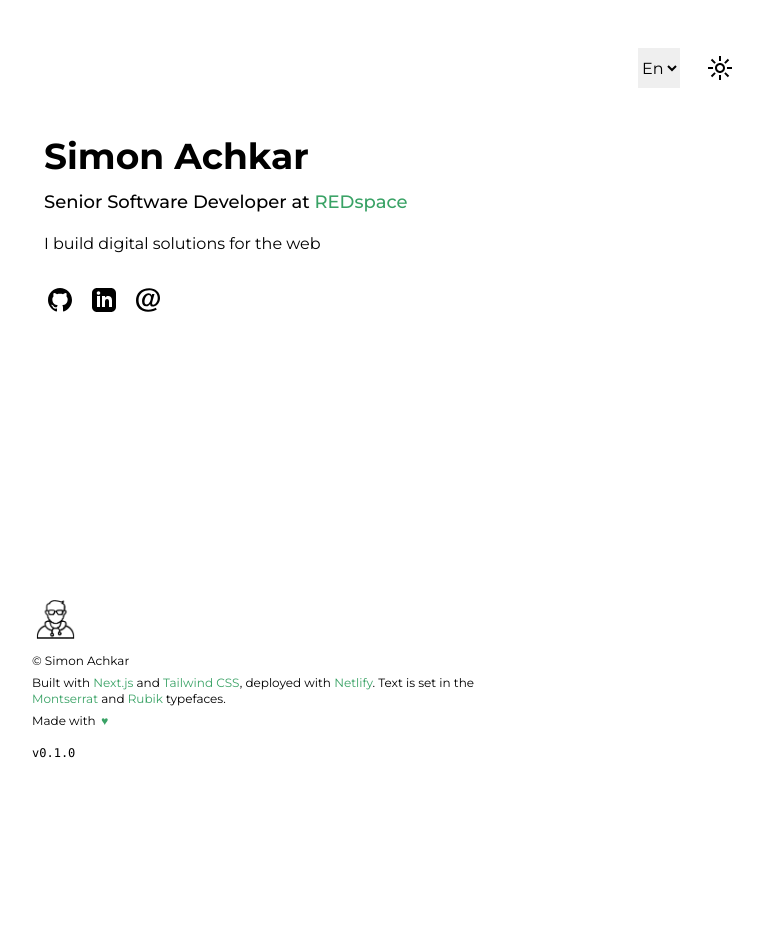
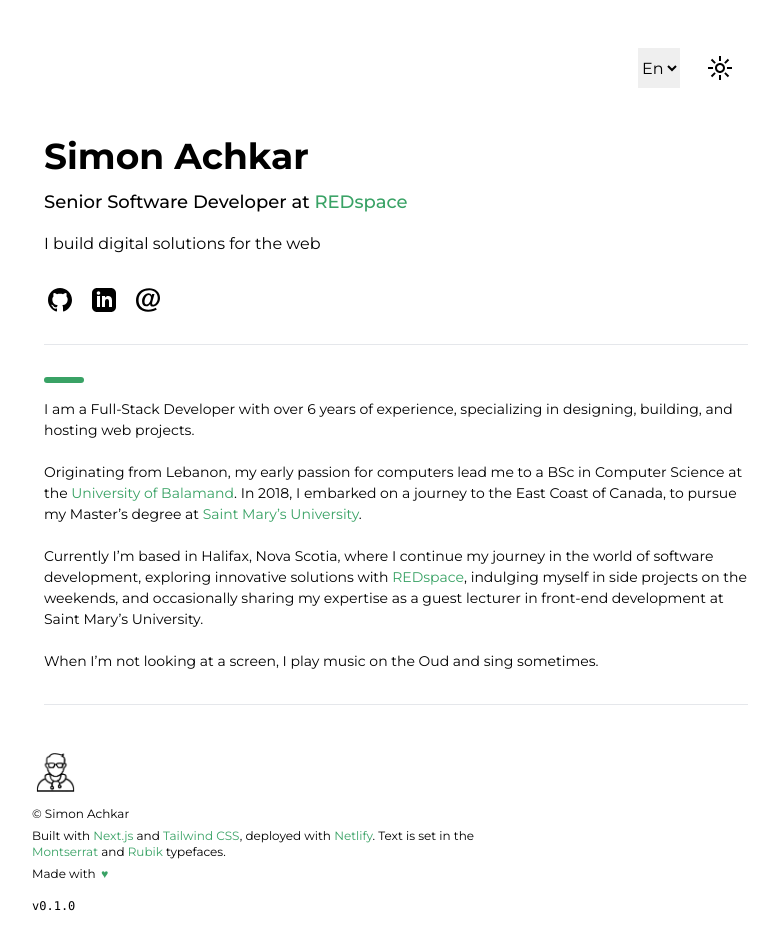
Before and after one commit to simonachkar/www-simonachkar.dev, a Next.js app: page /en in a window 1280 px wide. Shown: the whole page, without its empty margins (244-1021 px from the left). Before the commit the page ends 800 px from the top, so only its background shows below. Built offline with nearby package versions, Linux system fonts and the light colour scheme.

Commit message:
Added About section with its content

```diff
--- a/app/[lang]/page.tsx
+++ b/app/[lang]/page.tsx
@@ -8,7 +8,7 @@ type PageProps = {
 }
 
 export default async function Home({ params }: PageProps) {
-   const { lang } = await params
+  const { lang } = await params
   const dictionary = await getDictionary(lang)
   const content = dictionary['Index']
 
@@ -27,6 +27,17 @@ export default async function Home({ params }: PageProps) {
         </div>
 
         <Socials />
+
+        <hr className='mt-8'></hr>
+
+        <section className='mt-8'>
+          <span className='block w-10 h-1.5 bg-[#39a265] dark:bf-[#4ad483] rounded mb-4'></span>
+          <div className='prose dark:prose-invert max-w-none text-[14px]'>
+            {parse(content.aboutText)}
+          </div>
+        </section>
+
+        <hr className='mt-8'></hr>
       </div>
     </main>
   )
--- a/dictionaries/ar.json
+++ b/dictionaries/ar.json
@@ -2,7 +2,8 @@
   "Index": {
     "name": "سيمون أشقر",
     "title": "مطوِّر برامج متقدم في <a href='https://www.redspace.com/' target='_blank' rel='noreferrer'>REDspace</a>",
-    "tag": "أقوم ببناء حلول رقمية للويب"
+    "tag": "أقوم ببناء حلول رقمية للويب",
+    "aboutText": "أنا مطوِّر برامج Full Stack و لديّ أكثر من 6 سنوات من الخبرة، متخصص في تصميم وبناء واستضافة مشاريع الويب.<br/><br/>نشأتُ في لبنان، وقد قادني شغفي المبكر بالكمبيوتر إلى الحصول على درجة البكالوريوس في علوم الكمبيوتر من <a href='https://www.balamand.edu.lb' target='_blank' rel='noreferrer'>جامعة البلمند</a>. في عام 2018، هاجرت إلى الساحل الشرقي لكندا لمتابعة درجة الماجستير في <a href='https://www.smu.ca' target='_blank' rel='noreferrer'>جامعة سانت ماري</a>.<br/><br/>أقيم حاليًا في هاليفاكس، نوفا سكوتيا، حيث أواصل رحلتي في عالم تطوير البرمجيات، عبر استكشاف الحلول المبتكرة مع <a href='https://redspace.com/' target='_blank' rel='noreferrer'>REDspace</a>، و الإنغماس أحيانًا في مشاريع جانبية في عطلات نهاية الأسبوع.<br/><br/>عندما لا اكون على مكتبي، أعزف الموسيقى على العود وأغني أحيانًا."
   },
   "Footer": {
     "copyright": "© سيمون أشقر",
--- a/dictionaries/en.json
+++ b/dictionaries/en.json
@@ -2,7 +2,8 @@
   "Index": {
     "name": "Simon Achkar",
     "title": "Senior Software Developer at <a href='https://www.redspace.com/' target='_blank' rel='noreferrer'>REDspace</a>",
-    "tag": "I build digital solutions for the web"
+    "tag": "I build digital solutions for the web",
+    "aboutText": "I am a Full-Stack Developer with over 6 years of experience, specializing in designing, building, and hosting web projects.<br/><br/>Originating from Lebanon, my early passion for computers lead me to a BSc in Computer Science at the <a href='https://www.balamand.edu.lb' target='_blank' rel='noreferrer'>University of Balamand</a>. In 2018, I embarked on a journey to the East Coast of Canada, to pursue my Master’s degree at <a href='https://www.smu.ca' target='_blank' rel='noreferrer'>Saint Mary’s University</a>.<br/><br/>Currently I’m based in Halifax, Nova Scotia, where I continue my journey in the world of software development, exploring innovative solutions with <a href='https://redspace.com/' target='_blank' rel='noreferrer'>REDspace</a>, indulging myself in side projects on the weekends, and occasionally sharing my expertise as a guest lecturer in front-end development at Saint Mary’s University.<br/><br/>When I’m not looking at a screen, I play music on the Oud and sing sometimes."
   },
   "Footer": {
     "copyright": "© Simon Achkar",
--- a/dictionaries/fr.json
+++ b/dictionaries/fr.json
@@ -2,7 +2,8 @@
   "Index": {
     "name": "Simon Achkar",
     "title": "Développeur de Logiciels Senior chez <a href='https://www.redspace.com/' target='_blank' rel='noreferrer'>REDspace</a>",
-    "tag": "Je construis des solutions digitales pour le web"
+    "tag": "Je construis des solutions digitales pour le web",
+    "aboutText": "Je suis un développeur Full-Stack avec plus de 6 ans d'expérience, spécialisé dans concevoir, construire et héberger des projets Web.<br/><br/>Originaire du Liban, ma passion précoce pour l'informatique m'a conduit à un baccalauréat en informatique à l'<a href='https://www.balamand.edu.lb' target='_blank' rel='noreferrer'>Université de Balamand</a>. En 2018, j’ai entrepris un voyage sur la côte Est du Canada pour poursuivre ma maîtrise à l'<a href='https://www.smu.ca' target='_blank' rel='noreferrer'>Université Saint Mary’s</a>.<br/><br/>Maintenant je suis basé à Halifax, en Nouvelle-Écosse, où je poursuis mon parcours dans le monde du développement de logiciels, en explorant des solutions innovantes avec <a href='https://redspace.com/' target='_blank' rel='noreferrer'>REDspace</a> et en m'adonnant occasionnellement à des projets parallèles le week-end.<br/><br/>Quand je ne regarde pas un écran, je joue de la musique sur le Oud et je chante parfois."
   },
   "Footer": {
     "copyright": "© Simon Achkar",
```
